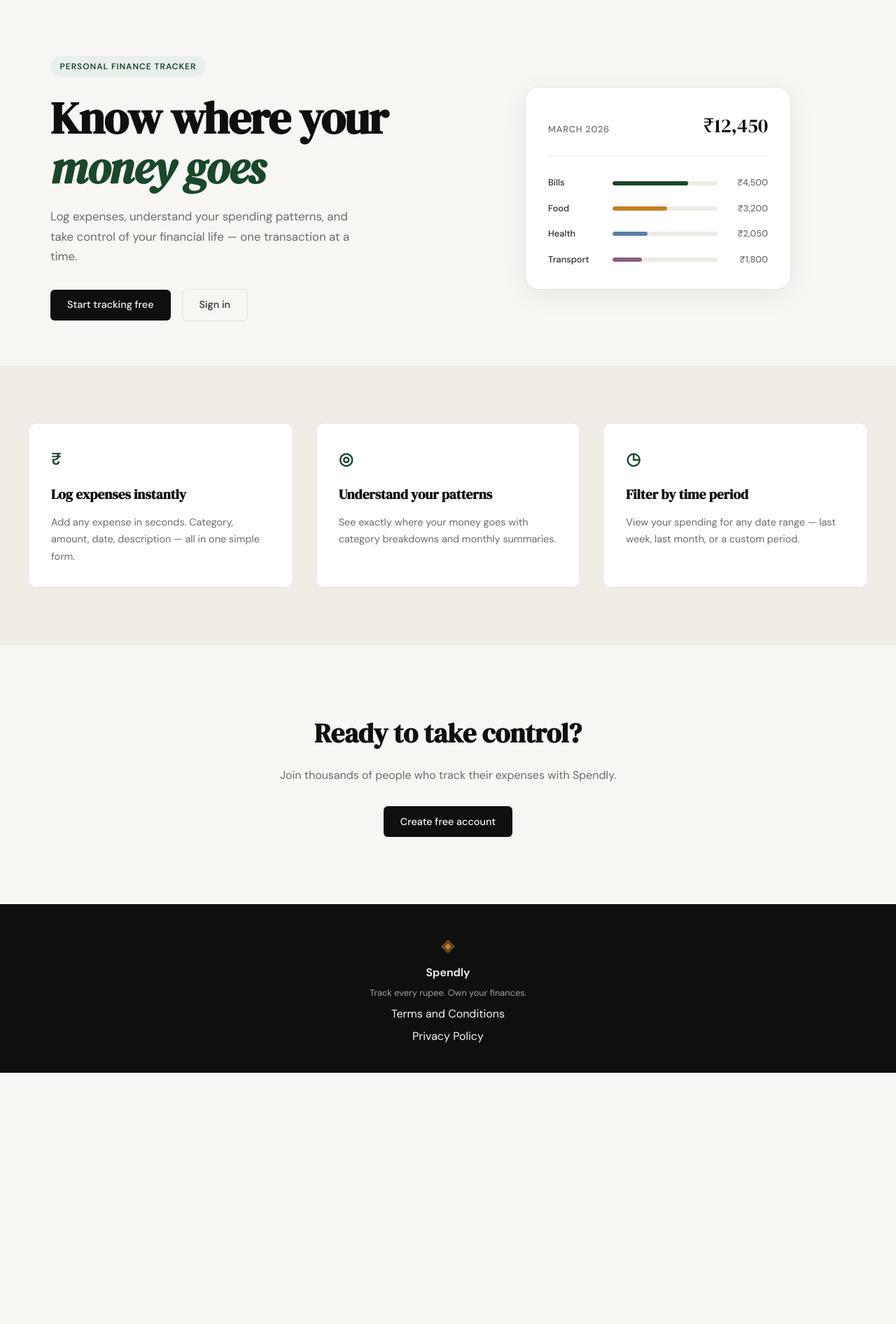
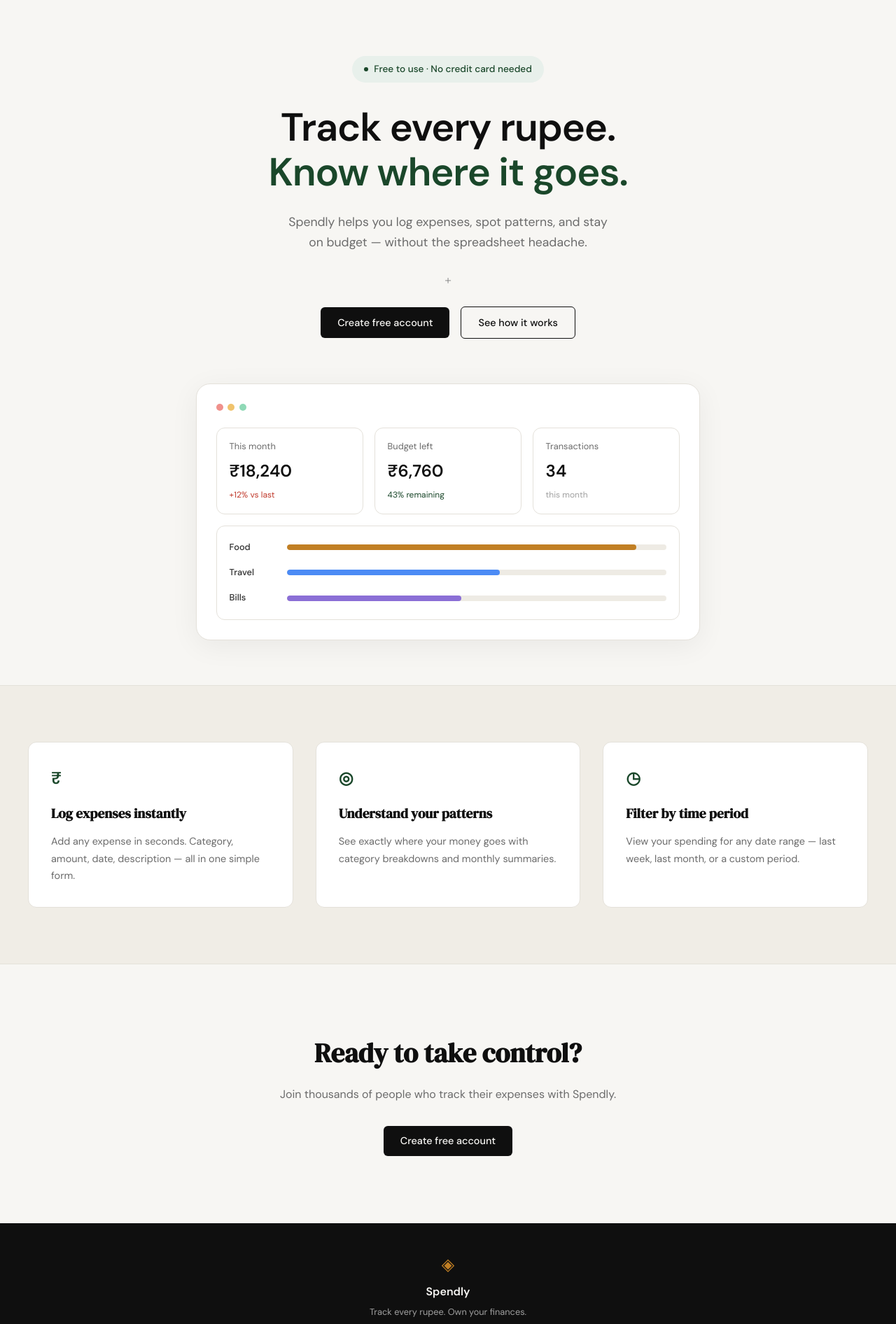
Before and after one commit to Basantakatuwal/Spendly, a Flask app: page / in a window 1280 px wide. Shown: the part 61-1953 px from the top of the page at 70% size. Before the commit the page ends 1594 px from the top, so only its background shows below. Run offline with Flask 3, Linux system fonts and the light colour scheme.

Commit message:
landing : redesign hero section to match mockup

```diff
--- a/expense-tracker/static/css/style.css
+++ b/expense-tracker/static/css/style.css
@@ -125,53 +125,79 @@
 
 .hero {
     padding: 5rem 2rem 4rem;
-    display: grid;
-    grid-template-columns: 1fr 1fr;
-    gap: 4rem;
+    display: flex;
+    flex-direction: column;
     align-items: center;
+    text-align: center;
     max-width: var(--max-width);
     margin: 0 auto;
 }
 
+.hero-inner {
+    display: flex;
+    flex-direction: column;
+    align-items: center;
+    max-width: 640px;
+}
+
 .hero-badge {
-    display: inline-block;
+    display: inline-flex;
+    align-items: center;
+    gap: 0.5rem;
     background: var(--accent-light);
     color: var(--accent);
-    font-size: 0.75rem;
-    font-weight: 600;
-    letter-spacing: 0.08em;
-    text-transform: uppercase;
-    padding: 0.35rem 0.85rem;
+    font-size: 0.85rem;
+    font-weight: 500;
+    padding: 0.5rem 1.1rem;
     border-radius: 999px;
+    margin-bottom: 2rem;
+}
+
+.hero-badge-dot {
+    width: 6px;
+    height: 6px;
+    border-radius: 50%;
+    background: var(--accent);
+}
+
+.hero-title {
+    font-family: var(--font-body);
+    font-weight: 800;
+    font-size: clamp(2.5rem, 5vw, 3.5rem);
+    line-height: 1.15;
+    letter-spacing: -0.02em;
+    color: var(--ink);
     margin-bottom: 1.5rem;
 }
 
-.hero-title {
-    font-family: var(--font-display);
-    font-size: clamp(2.5rem, 5vw, 4rem);
-    line-height: 1.1;
-    letter-spacing: -0.02em;
-    color: var(--ink);
-    margin-bottom: 1.25rem;
-}
-
-.hero-title em {
-    font-style: italic;
+.hero-title-accent {
     color: var(--accent);
 }
 
 .hero-subtitle {
-    font-size: 1.05rem;
+    font-size: 1.1rem;
     color: var(--ink-muted);
     line-height: 1.7;
-    max-width: 460px;
-    margin-bottom: 2rem;
+    max-width: 480px;
+    margin-bottom: 1.5rem;
+}
+
+.hero-divider {
+    color: var(--ink-faint);
+    font-size: 1.1rem;
+    margin-bottom: 1.5rem;
 }
 
 .hero-actions {
     display: flex;
     gap: 1rem;
     align-items: center;
+    margin-bottom: 4rem;
+}
+
+.hero-actions .btn-ghost {
+    border-color: var(--ink);
+    color: var(--ink);
 }
 
 /* ------------------------------------------------------------------ */
@@ -181,46 +207,83 @@
 .hero-visual {
     display: flex;
     justify-content: center;
+    width: 100%;
 }
 
 .mock-card {
     background: var(--paper-card);
     border: 1px solid var(--border);
     border-radius: var(--radius-lg);
-    padding: 2rem;
+    padding: 1.75rem;
     width: 100%;
-    max-width: 380px;
+    max-width: 720px;
     box-shadow: 0 8px 40px rgba(0,0,0,0.06);
+    text-align: left;
 }
 
-.mock-card-header {
+.mock-card-dots {
     display: flex;
-    justify-content: space-between;
-    align-items: baseline;
-    margin-bottom: 1.75rem;
-    padding-bottom: 1.25rem;
-    border-bottom: 1px solid var(--border-soft);
+    gap: 0.4rem;
+    margin-bottom: 1.5rem;
 }
 
-.mock-label {
-    font-size: 0.8rem;
-    font-weight: 500;
-    color: var(--ink-muted);
-    text-transform: uppercase;
-    letter-spacing: 0.06em;
+.mock-dot {
+    width: 10px;
+    height: 10px;
+    border-radius: 50%;
 }
 
-.mock-total {
-    font-family: var(--font-display);
-    font-size: 1.75rem;
+.mock-dot-red { background: #f0918c; }
+.mock-dot-yellow { background: #f0c36d; }
+.mock-dot-green { background: #8fd9b6; }
+
+.mock-stats {
+    display: grid;
+    grid-template-columns: repeat(3, 1fr);
+    gap: 1rem;
+    margin-bottom: 1rem;
+}
+
+.mock-stat {
+    display: flex;
+    flex-direction: column;
+    gap: 0.35rem;
+    border: 1px solid var(--border);
+    border-radius: var(--radius-md);
+    padding: 1rem 1.1rem;
+}
+
+.mock-stat-label {
+    font-size: 0.8rem;
+    color: var(--ink-muted);
+}
+
+.mock-stat-value {
+    font-size: 1.5rem;
+    font-weight: 700;
     color: var(--ink);
 }
 
-.mock-bars { display: flex; flex-direction: column; gap: 1rem; }
+.mock-stat-note {
+    font-size: 0.75rem;
+    color: var(--ink-faint);
+}
+
+.mock-stat-negative { color: var(--danger); }
+.mock-stat-positive { color: var(--accent); }
+
+.mock-bars {
+    display: flex;
+    flex-direction: column;
+    gap: 1rem;
+    border: 1px solid var(--border);
+    border-radius: var(--radius-md);
+    padding: 1.25rem 1.1rem;
+}
 
 .mock-bar-row {
     display: grid;
-    grid-template-columns: 80px 1fr 60px;
+    grid-template-columns: 70px 1fr;
     align-items: center;
     gap: 0.75rem;
 }
@@ -232,7 +295,7 @@
 }
 
 .mock-bar-track {
-    height: 6px;
+    height: 8px;
     background: var(--border-soft);
     border-radius: 999px;
     overflow: hidden;
@@ -240,21 +303,13 @@
 
 .mock-bar {
     height: 100%;
-    background: var(--accent);
+    background: var(--accent-2);
     border-radius: 999px;
     transition: width 0.6s ease;
 }
 
-.mock-bar-2 { background: var(--accent-2); }
-.mock-bar-3 { background: #5b7fa6; }
-.mock-bar-4 { background: #8b5e83; }
-
-.mock-amt {
-    font-size: 0.8rem;
-    font-weight: 500;
-    color: var(--ink-muted);
-    text-align: right;
-}
+.mock-bar-2 { background: #4c8bf5; }
+.mock-bar-3 { background: #8b6fd6; }
 
 /* ------------------------------------------------------------------ */
 /* Buttons                                                             */
--- a/expense-tracker/templates/landing.html
+++ b/expense-tracker/templates/landing.html
@@ -6,55 +6,63 @@
 
 <section class="hero">
     <div class="hero-inner">
-        <div class="hero-badge">Personal Finance Tracker</div>
+        <div class="hero-badge"><span class="hero-badge-dot"></span>Free to use · No credit card needed</div>
         <h1 class="hero-title">
-            Know where your<br>
-            <em>money goes</em>
+            Track every rupee.<br>
+            <span class="hero-title-accent">Know where it goes.</span>
         </h1>
         <p class="hero-subtitle">
-            Log expenses, understand your spending patterns,
-            and take control of your financial life —
-            one transaction at a time.
+            Spendly helps you log expenses, spot patterns, and stay
+            on budget — without the spreadsheet headache.
         </p>
+        <div class="hero-divider">+</div>
         <div class="hero-actions">
-            <a href="{{ url_for('register') }}" class="btn-primary">Start tracking free</a>
-            <a href="{{ url_for('login') }}" class="btn-ghost">Sign in</a>
+            <a href="{{ url_for('register') }}" class="btn-primary">Create free account</a>
+            <a href="#" class="btn-ghost">See how it works</a>
         </div>
     </div>
     <div class="hero-visual">
         <div class="mock-card">
-            <div class="mock-card-header">
-                <span class="mock-label">March 2026</span>
-                <span class="mock-total">₹12,450</span>
+            <div class="mock-card-dots">
+                <span class="mock-dot mock-dot-red"></span>
+                <span class="mock-dot mock-dot-yellow"></span>
+                <span class="mock-dot mock-dot-green"></span>
+            </div>
+            <div class="mock-stats">
+                <div class="mock-stat">
+                    <span class="mock-stat-label">This month</span>
+                    <span class="mock-stat-value">₹18,240</span>
+                    <span class="mock-stat-note mock-stat-negative">+12% vs last</span>
+                </div>
+                <div class="mock-stat">
+                    <span class="mock-stat-label">Budget left</span>
+                    <span class="mock-stat-value">₹6,760</span>
+                    <span class="mock-stat-note mock-stat-positive">43% remaining</span>
+                </div>
+                <div class="mock-stat">
+                    <span class="mock-stat-label">Transactions</span>
+                    <span class="mock-stat-value">34</span>
+                    <span class="mock-stat-note">this month</span>
+                </div>
             </div>
             <div class="mock-bars">
                 <div class="mock-bar-row">
+                    <span class="mock-cat">Food</span>
+                    <div class="mock-bar-track">
+                        <div class="mock-bar" style="width: 92%"></div>
+                    </div>
+                </div>
+                <div class="mock-bar-row">
+                    <span class="mock-cat">Travel</span>
+                    <div class="mock-bar-track">
+                        <div class="mock-bar mock-bar-2" style="width: 56%"></div>
+                    </div>
+                </div>
+                <div class="mock-bar-row">
                     <span class="mock-cat">Bills</span>
                     <div class="mock-bar-track">
-                        <div class="mock-bar" style="width: 72%"></div>
+                        <div class="mock-bar mock-bar-3" style="width: 46%"></div>
                     </div>
-                    <span class="mock-amt">₹4,500</span>
-                </div>
-                <div class="mock-bar-row">
-                    <span class="mock-cat">Food</span>
-                    <div class="mock-bar-track">
-                        <div class="mock-bar mock-bar-2" style="width: 52%"></div>
-                    </div>
-                    <span class="mock-amt">₹3,200</span>
-                </div>
-                <div class="mock-bar-row">
-                    <span class="mock-cat">Health</span>
-                    <div class="mock-bar-track">
-                        <div class="mock-bar mock-bar-3" style="width: 33%"></div>
-                    </div>
-                    <span class="mock-amt">₹2,050</span>
-                </div>
-                <div class="mock-bar-row">
-                    <span class="mock-cat">Transport</span>
-                    <div class="mock-bar-track">
-                        <div class="mock-bar mock-bar-4" style="width: 28%"></div>
-                    </div>
-                    <span class="mock-amt">₹1,800</span>
                 </div>
             </div>
         </div>
```
